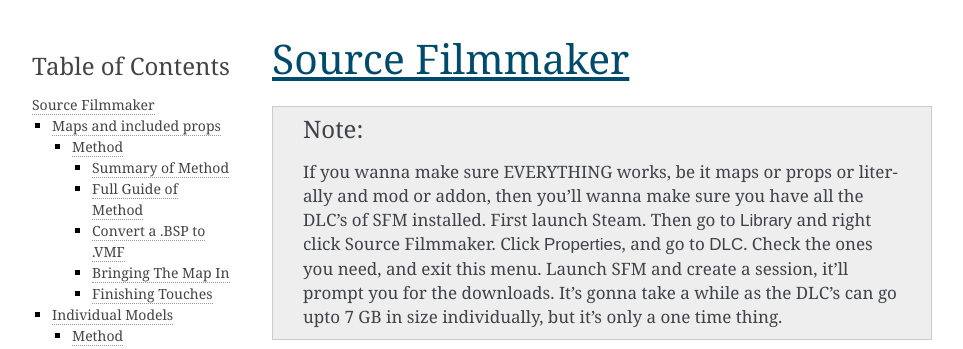
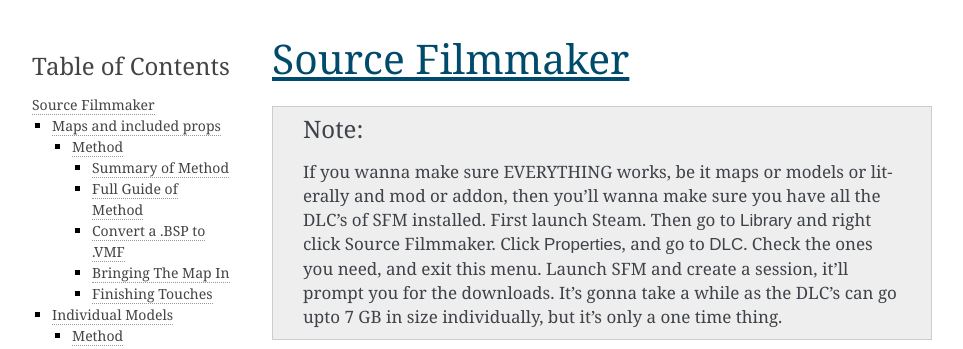
Before and after one commit to espiondev/source2blender, a Sphinx documentation site: the page built from docs/source/SFM.rst, in a window 1280 px wide and 900 px high. Shown: the top 349 px of the window, without its empty margins (148-1111 px from the left). Built offline with Sphinx 7.4.7, drawn with Linux system fonts in a browser that asks for light colours; pages that are not in the unit, such as notebooks, are missing from menus; some of the changed lines change nothing that is shown.

Commit message:
Update SFM.rst

```diff
--- a/docs/source/SFM.rst
+++ b/docs/source/SFM.rst
@@ -5,7 +5,7 @@
 
 .. note::
 
-    If you wanna make sure EVERYTHING works, be it maps or props or literally and mod or addon, then you'll wanna make sure you have all the DLC's of SFM installed. First launch Steam. Then go to :guilabel:`Library` and right click Source Filmmaker. Click :guilabel:`Properties`, and go to :guilabel:`DLC`. Check the ones you need, and exit this menu. Launch SFM and create a session, it'll prompt you for the downloads. It's gonna take a while as the DLC's can go upto 7 GB in size individually, but it's only a one time thing.
+    If you wanna make sure EVERYTHING works, be it maps or models or literally and mod or addon, then you'll wanna make sure you have all the DLC's of SFM installed. First launch Steam. Then go to :guilabel:`Library` and right click Source Filmmaker. Click :guilabel:`Properties`, and go to :guilabel:`DLC`. Check the ones you need, and exit this menu. Launch SFM and create a session, it'll prompt you for the downloads. It's gonna take a while as the DLC's can go upto 7 GB in size individually, but it's only a one time thing.
 
 | Throughout this page, you'll find clickable text where a link is provided. Just click on it or right click and 'Open in new tab' to see the contents.
 | It's recommended for SFM to be installed for the best experience. You can also obtain the files using Crowbar's downloader, and most should work fine using this, but read the description of the specific map. If it says it needs other things like Prop Packs or to have DLC's, then downloading SFM is your best option.
@@ -125,12 +125,12 @@
 
 | This section is written as a way to obtain individual models that can be found in the SFM Workshop. This includes characters, weapons, vehicles, cosmetics, the method for importing will all be the same.
 
-.. _sfm_prop_method1:
+.. _sfm_model_method1:
 
 Method
 ^^^^^^
 
-.. _sfm_prop_method1_summary:
+.. _sfm_model_method1_summary:
 
 Summary of Method
 """""""""""""""""
@@ -138,7 +138,7 @@
 *    Download SourceIO. Install SourceIO as an Add-on into Blender.
 *    Use SourceIO to import ``.MDL`` file of choice from the extracted folders.
 
-.. _sfm_prop_method1_detailed:
+.. _sfm_model_method1_detailed:
 
 Full Guide of Method
 """"""""""""""""""""
```
